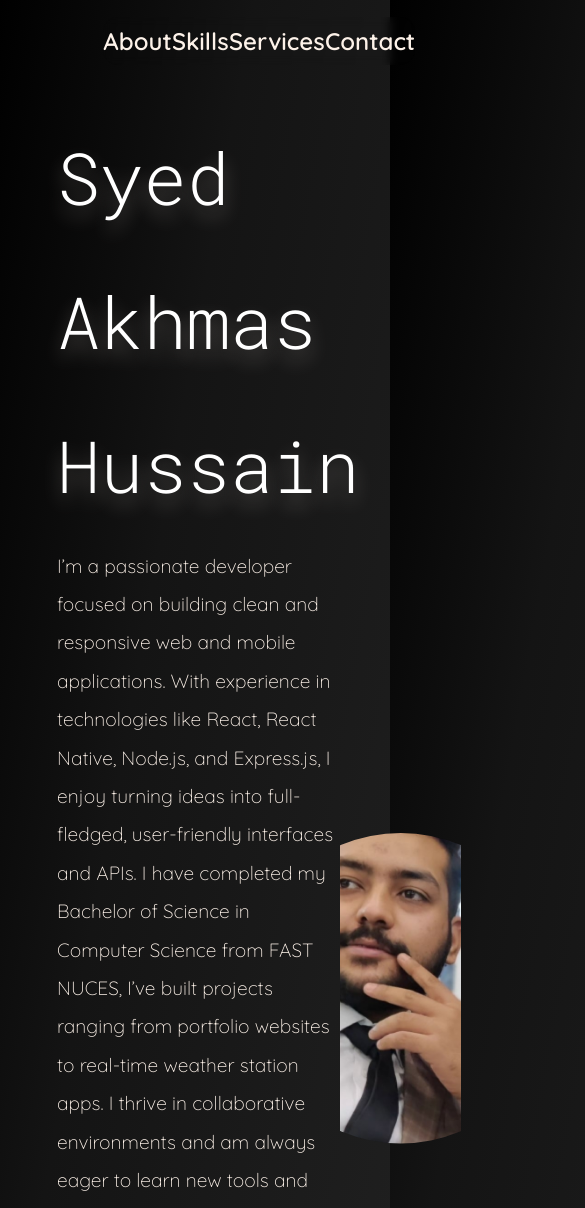
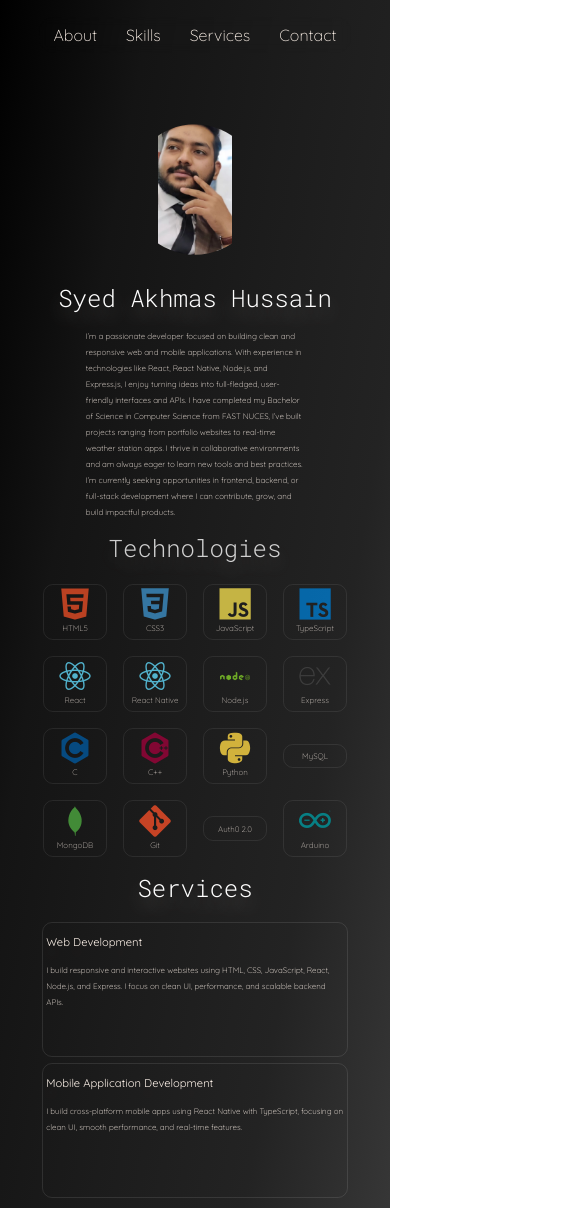
Before and after one commit to syed-akhmas-hussain/portfolio, a plain HTML site: page index.html in a window 390 px wide. Shown: the top 1208 px of the page, 585 px wide, since content can reach past the window. Drawn offline with nearby package versions, Linux system fonts and the light colour scheme.

Commit message:
Made it all device responsive

```diff
--- a/index.css
+++ b/index.css
@@ -15,7 +15,6 @@
   list-style: none;
   line-height: 200%;
   color: #fdf2e9;
-  font-size: x-large;
   font-weight: 300;
   font-family: "Quicksand", sans-serif;
   user-select: none;
@@ -25,6 +24,9 @@
 html {
   scroll-behavior: smooth;
   scroll-padding-top: 12vh;
+  font-size: 16px;
+  background-color: white;
+  max-width: 100%;
 }
 body {
   /* background: linear-gradient(#402e2a, #947c70, #9d8b85); */
@@ -38,20 +40,22 @@ body {
     #232323,
     #373737
   );
-  width: 100vw;
+  width: 100%;
   overflow-x: hidden;
+  font-size: 1.125rem;
 }
 #root {
   display: flex;
   flex-direction: column;
   flex-wrap: wrap;
-  width: inherit;
 }
 header,
 #nav-ul,
 #contact,
 #headings,
 #inside-skills,
+#about-text,
+#prof-pic,
 .common-section,
 .content,
 .card2,
@@ -76,18 +80,17 @@ header {
   -webkit-backdrop-filter: blur(5px);
 }
 nav {
-  width: 80vw;
+  width: 80%;
   position: fixed;
   z-index: 1;
   top: 2%;
   border-radius: 15px;
 }
 #nav-ul {
-  width: inherit;
   justify-content: space-around;
 }
 .nav-li a {
-  font-size: x-large;
+  font-size: 1.5rem;
   font-weight: 600;
 }
 .nav-li a:hover {
@@ -111,9 +114,10 @@ main {
 #headings h1,
 .second h1 {
   font-family: "Roboto Mono", sans-serif;
-  font-size: 3rem;
+  font-size: 5rem;
   font-weight: 300;
   color: rgba(255, 255, 255, 1);
+  text-shadow: 0 10px 20px rgba(253, 242, 233, 0.3);
 }
 .faded {
   animation: fadeIn 3s forwards;
@@ -126,17 +130,22 @@ main {
 #about-text {
   width: 70%;
   overflow: hidden;
-  font-size: 0.8rem;
+  font-size: 1.25rem;
 }
 #prof-pic {
+  justify-content: flex-end;
   height: 50vh;
-  width: 30%;
+  width: 28%;
   clip-path: circle(50%);
 }
 #prof-pic img {
   object-fit: cover;
   height: 100%;
   width: 100%;
+}
+#about article {
+  gap: 1%;
+  justify-content: flex-start;
 }
 
 /* techs css */
@@ -149,10 +158,12 @@ main {
   justify-content: center;
   padding: 1%;
   border-radius: 10px;
-  height: 3rem;
-  width: 9rem;
+  width: 12rem;
   border: var(--borderGlass);
-  gap: 3%;
+  gap: 2%;
+}
+.card2 p {
+  font-size: 1.25rem;
 }
 
 /* services css */
@@ -164,7 +175,6 @@ main {
 }
 
 .card {
-  height: 8rem;
   width: 40%;
   padding: 1%;
   margin: 1%;
@@ -175,14 +185,19 @@ main {
   gap: 1%;
 }
 .subHeadings {
-  font-size: large;
   height: 25%;
   text-align: center;
   width: 100%;
 }
+.subHeadings h3 {
+  font-size: 1.5rem;
+  font-weight: 400;
+  text-shadow: 0 10px 20px rgba(253, 242, 233, 0.3);
+}
 .para p {
+  margin-top: 1%;
   width: 100%;
-  font-size: medium;
+  font-size: 1rem;
 }
 
 /* common styles */
@@ -196,7 +211,7 @@ section {
 }
 .content {
   width: 100%;
-  padding: 1% 11%;
+  padding: 1% 10%;
   justify-content: center;
 }
 /* .block {
@@ -206,17 +221,25 @@ section {
 } */
 
 /* footer css */
+
+.row {
+  display: flex;
+  flex-wrap: wrap;
+  width: 31%;
+  gap: 1%;
+  justify-content: center;
+  align-self: center;
+}
 #contact {
   justify-content: space-around;
-  width: 80%;
-  height: 10vh;
+  width: 100%;
   border-radius: 5px;
   margin: 0 auto;
-  margin-bottom: 2%;
+  margin-bottom: 1%;
 }
-.row {
-  gap: 5px;
-  align-self: center;
+.row a {
+  font-size: 1.5rem;
+  font-weight: 400;
 }
 
 /* @keyframes animate-on-scroll {
@@ -238,3 +261,164 @@ section {
     opacity: 1;
   }
 }
+
+@media (max-width: 1200px) {
+  #headings h1,
+  .second h1 {
+    font-size: 3.75rem;
+  }
+  #about-text {
+    font-size: 1rem;
+  }
+  #prof-pic {
+    height: 35vh;
+    width: 24%;
+  }
+  .subHeadings h3 {
+    font-size: 1.125rem;
+  }
+  .card {
+    height: 35vh;
+  }
+  .row a {
+    font-size: 1.25rem;
+    font-weight: 400;
+  }
+}
+
+@media (max-width: 992px) {
+  .nav-li a {
+    font-size: 1.25rem;
+    font-weight: 400;
+  }
+  #headings h1,
+  .second h1 {
+    font-size: 3rem;
+  }
+  #about-text {
+    font-size: 0.75rem;
+  }
+  #prof-pic {
+    height: 30vh;
+  }
+  .card {
+    height: 20vh;
+  }
+  .subHeadings h3 {
+    font-size: 0.9rem;
+  }
+  .para p {
+    font-size: 0.7rem;
+  }
+  .row a {
+    font-size: 1rem;
+  }
+  .row i {
+    font-size: 1rem;
+  }
+}
+
+@media (max-width: 775px) {
+  .nav-li a {
+    font-weight: 300;
+  }
+  #headings h1,
+  .second h1 {
+    font-size: 2.25rem;
+  }
+  #about article{
+    display: flex;
+    flex-direction: column;
+    align-items: center;
+    justify-content: flex-start;
+  }
+  #headings{
+    order: 2;
+    justify-content: center;
+  }
+  #about-text {
+    order: 3;
+    font-size: 0.7rem;
+  }
+  #prof-pic {
+    order: 1;
+    height: 25vh;
+  }
+
+  .card2 {
+    flex-direction: column;
+    padding: 1%;
+    width: 6rem;
+    justify-content: center;
+    align-items: center;
+    gap: 0.8%;
+  }
+  .card2 p {
+    display: flex;
+    justify-content: center;
+    align-items: center;
+    width: 100%;
+    font-size: 0.8rem;
+  }
+  .card2 i {
+    display: flex;
+    justify-content: center;
+    font-size: 1rem;
+    width: 100%;
+  }
+  #services-content {
+    display: flex;
+    justify-content: flex-start;
+    align-items: center;
+  }
+  .card {
+    width: 100%;
+    height: 16vh;
+  }
+  .row a {
+    font-size: 0.8rem;
+  }
+  .row i {
+    font-size: 0.5rem;
+  }
+} /* this should come after 992px */
+
+@media (max-width: 576px) {
+  .nav-li a {
+    font-size: 1rem;
+    font-weight: 300;
+  }
+  .row a {
+    font-size: 0.5rem;
+    font-weight: 300;
+  }
+  .row i {
+    font-size: 0.5rem;
+  }
+  #headings h1,
+  .second h1 {
+    font-size: 1.5rem;
+  }
+  #about-text {
+    font-size: 0.5rem;
+  }
+  #prof-pic {
+    height: 20vh;
+  }
+  .subHeadings h3 {
+    font-size: 0.7rem;
+  }
+  .para p {
+    font-size: 0.5rem;
+  }
+  .card2 {
+    width: 4rem;
+    gap: 0.5%;
+  }
+  .card2 p {
+    font-size: 0.5rem;
+  }
+}
+
+@media (max-width: 400px) {
+}
--- a/index.html
+++ b/index.html
@@ -71,7 +71,7 @@
         <section id="services" class="common-section">
           <article class="content faded2">
             <div class="second"><h1>Services</h1></div>
-            <article class="card glass faded2">
+            <article id="services-content" class="card glass faded2">
               <div class="subHeadings"><h3>Web Development</h3></div>
               <div class="para">
                 <p>
@@ -98,7 +98,7 @@
 
         <!-- <section id="projects" class="common-section"></section> -->
       </main>
-      <footer id="contact" class="common-section glass">
+      <footer id="contact" class="glass">
         <div class="row">
           <i class="fa-brands fa-linkedin"></i>
           <a href="https://www.linkedin.com/in/syed-akhmas-hussain-b25972279/"
--- a/index.js
+++ b/index.js
@@ -44,7 +44,7 @@ window.addEventListener("DOMContentLoaded", () => {
 
   for (let j = 0; j < skillsArr.length; j++) {
     const card = document.createElement("div"); //inside div to give new dic, i, p to every card
-    card.classList = "card2 faded2";
+    card.classList.add("card2", "faded");
 
     const text = document.createElement("p");
 
```
